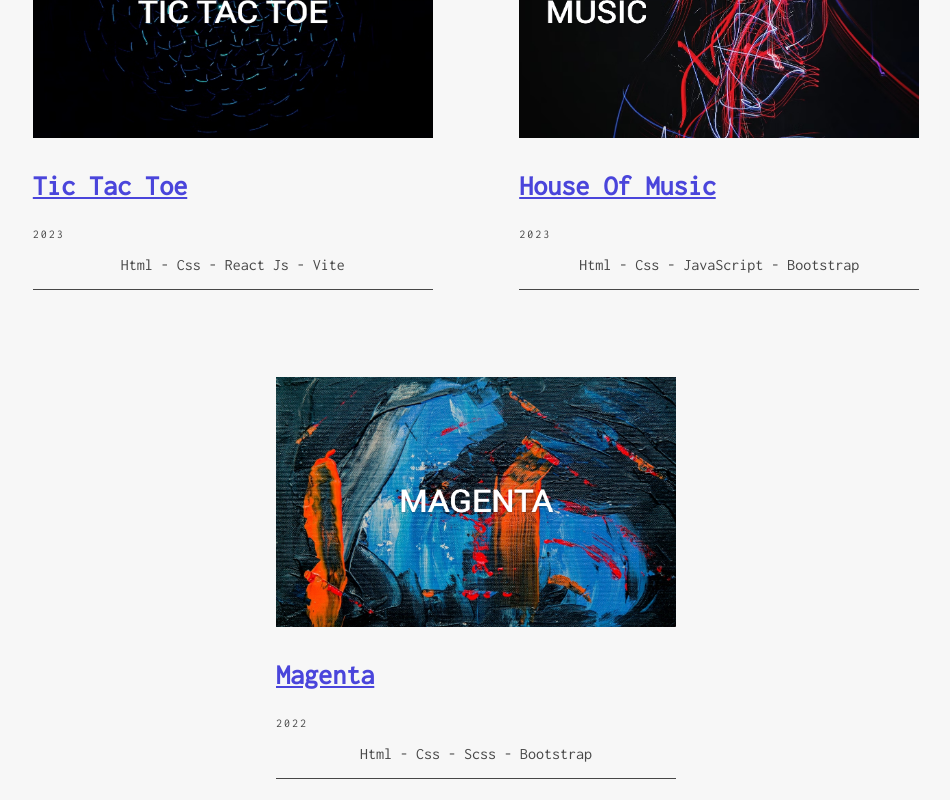
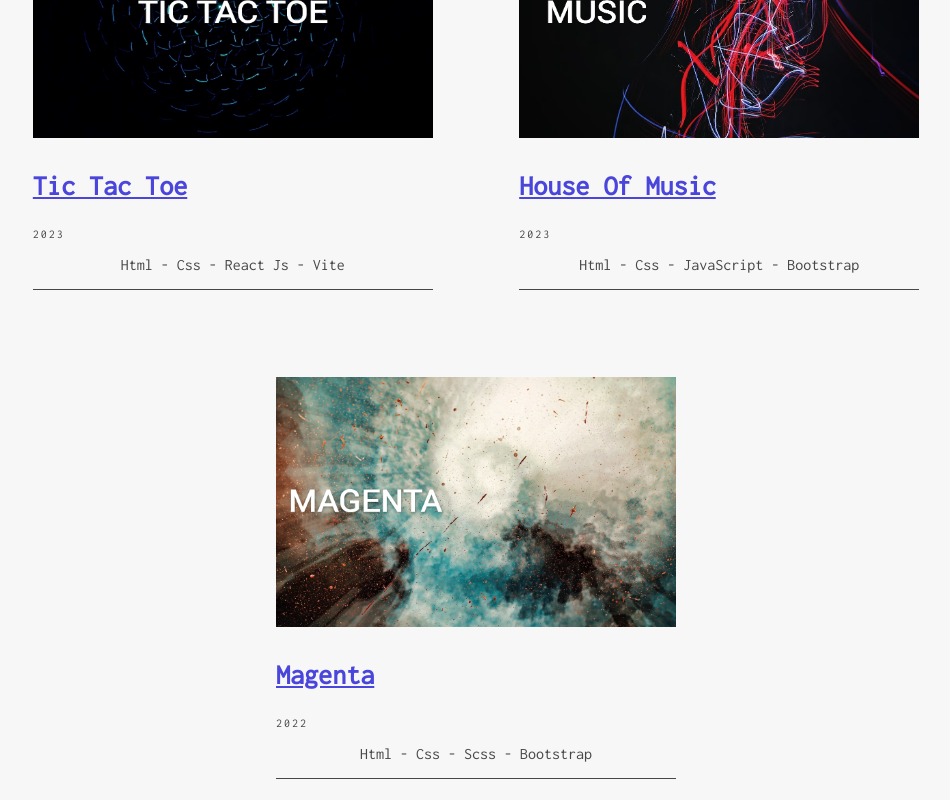
Before and after one commit to CristianMozetich/Portfolio, a React (Vite) app: page / in a window 1280 px wide. Shown: the part 1420-2220 px from the top of the page, without its empty margins (164-1114 px from the left). Built offline with nearby package versions, Linux system fonts and the light colour scheme.

Commit message:
new images

```diff
--- a/asyncmock.js
+++ b/asyncmock.js
@@ -37,7 +37,7 @@ export const proyectos = [
 },
 {
     id: 5,
-    img: "./assets/Img/magenta.jpg",
+    img: "./public/assets/Img/magenta.jpg",
     name: "Magenta",
     desc: "Lorem ipsum dolor sit amet consectetur adipisicing elit. Cupiditate, possimus.",
     web: "https://cristianmozetich.github.io/Magenta/",
```
Also changed, not shown: public/assets/Img/magenta.jpg.
